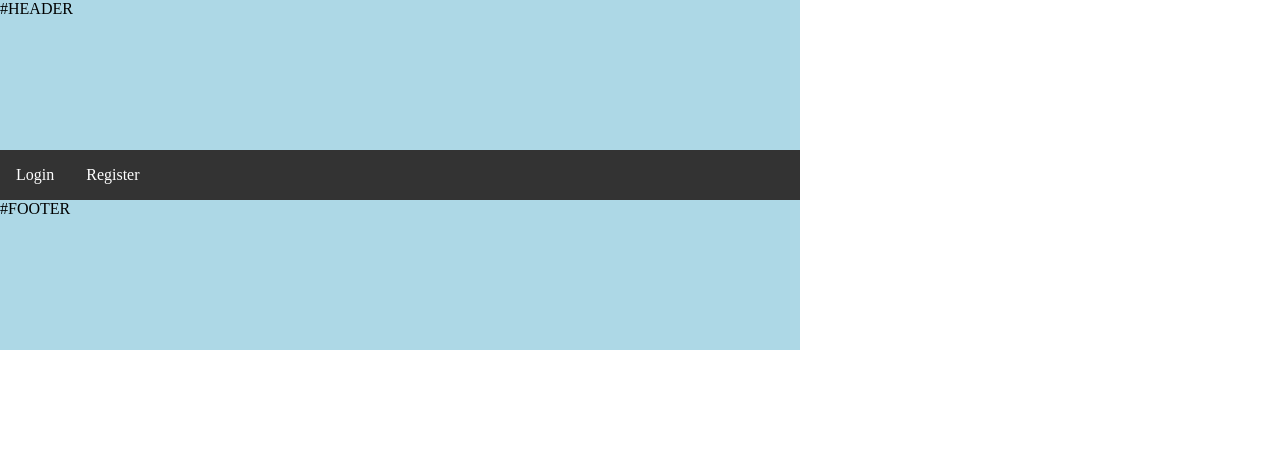
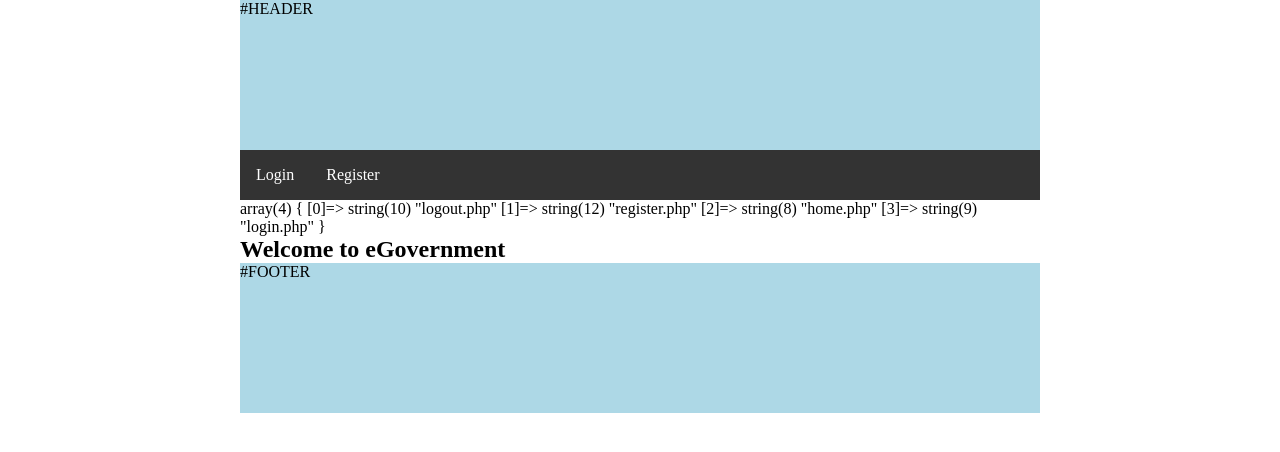
Before and after one commit to Andinho83/eGovernment, a PHP site: page / in a window 1280 px wide. Shown: the top 452 px of the page. Run offline with PHP 8.4, Linux system fonts and the light colour scheme; some libraries are stand-ins or nearby versions.

Commit message:
Dynamic Whitelist

```diff
--- a/ContentManager.php
+++ b/ContentManager.php
@@ -1,19 +1,29 @@
 <?php
 
-$whitelist = array('login' => 1, 'register' => 2);
-
-if(count($_REQUEST) > 0) {
-	$key = $_REQUEST['content'];
-
-	if(array_key_exists($key, $whitelist)) {
-		include_once("inc/$key.php");
-	}
-	else {
-		include_once("index.php");
+$files = array();
+if( $handle = opendir("inc") ) {
+	while( $file = readdir($handle) ) {
+		if( strstr($file, '.php') ) {
+			array_push($files, $file);
+		}
 	}
 }
+
+var_dump($files);
+
+$whitelist = array(	'login' => 'inc/login.php',
+					'register' => 'inc/register.php',
+					'home' => 'inc/home.php');
+
+if( empty($_REQUEST) ) {
+	$_REQUEST['id'] = 'home';
+}
+
+if( array_key_exists($_REQUEST['id'], $whitelist) ) {
+	include_once($whitelist[$_REQUEST['id']]);
+}
 else {
-	include_once("index.php");
+	include_once($_REQUEST['id']);
 }
 
 ?>
--- a/css/template.css
+++ b/css/template.css
@@ -5,7 +5,7 @@
 
 main {
 	width: 800px;
-	margin: auto 0;
+	margin: 0 auto;
 }
 
 header {
--- /dev/null
+++ b/inc/home.php
@@ -0,0 +1 @@
+<h1>Welcome to eGovernment</h1>
--- a/index.php
+++ b/index.php
@@ -13,8 +13,8 @@
 	<header>#HEADER</header>
 	<nav>
 		<ul>
-			<li><a href="index.php?content=login">Login</a></li>
-			<li><a href="index.php?content=register">Register</a></li>
+			<li><a href="index.php?id=login">Login</a></li>
+			<li><a href="index.php?id=register">Register</a></li>
 		</ul>
 	</nav>
 	<article><?php include_once('ContentManager.php'); ?></article>
```
